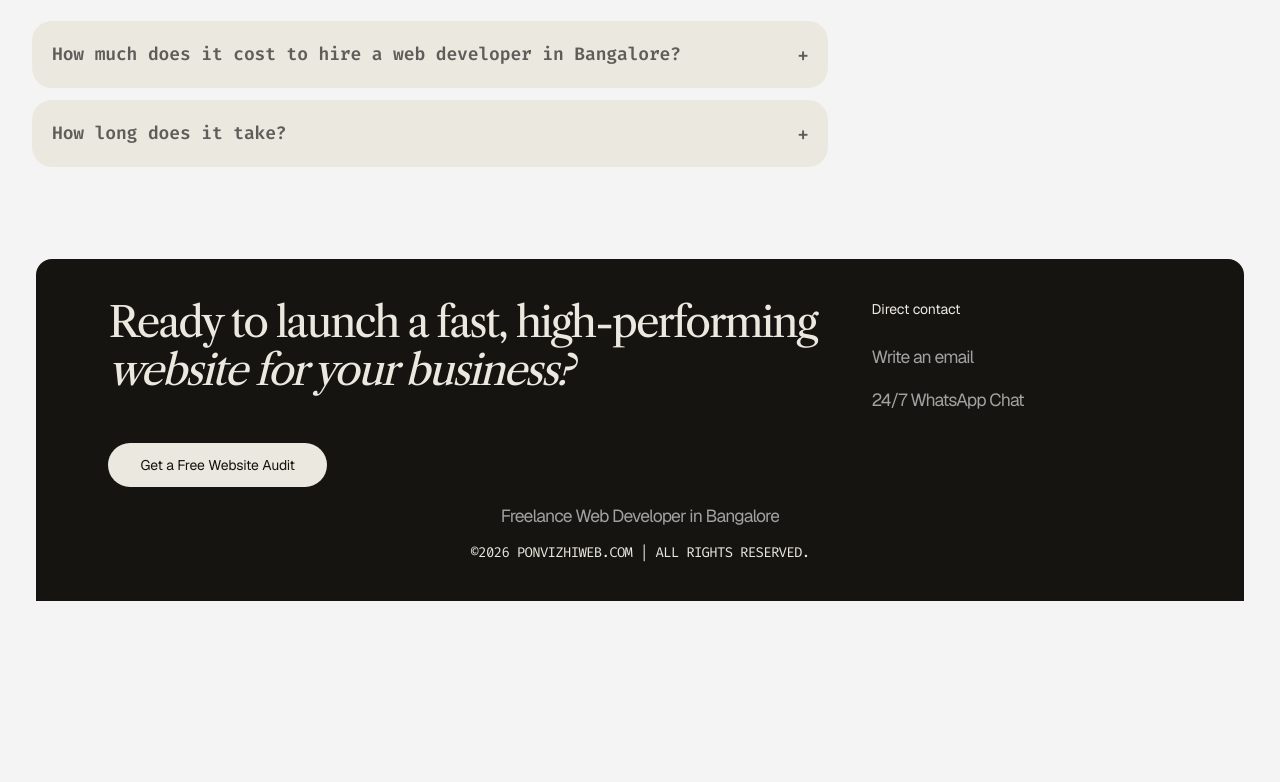
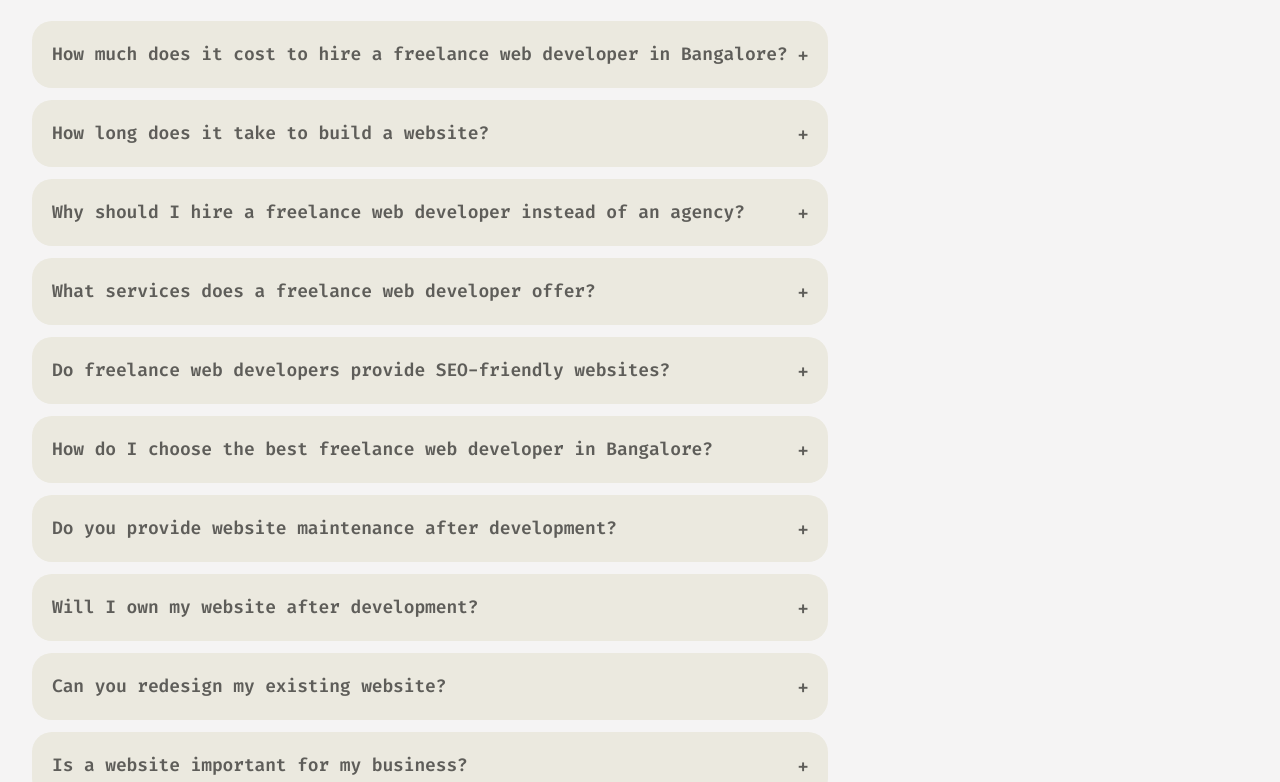
Before and after one commit to ponvizhi/ponvizhi-portfolio, a Next.js app: page /blog/freelance-web-developer-bangalore-guide in a window 1280 px wide. Shown: the part 5532-6314 px from the top of the page. Before the commit the page ends 6133 px from the top, so only its background shows below. Built offline with nearby package versions, Linux system fonts and the light colour scheme.

Commit message:
more faq added to blog detail

```diff
--- a/app/HomeClient.tsx
+++ b/app/HomeClient.tsx
@@ -352,7 +352,7 @@ export default function HomeClient({ blogs = [] }: any) {
         </div>
       </div>
     </section>
-    <section className="section_contact is-gap" id="contact">
+    <section className="section_contact is-gap" id="blog">
       <div className="padding-global">
         <div className="container-large">
           <div className="contact_wrap is-v2">
--- a/app/blog/[slug]/page.tsx
+++ b/app/blog/[slug]/page.tsx
@@ -15,14 +15,69 @@ type FAQ = {
 const faqData: Record<string, FAQ[]> = {
   "freelance-web-developer-bangalore-guide": [
     {
-      question: "How much does it cost to hire a web developer in Bangalore?",
+      question: "How much does it cost to hire a freelance web developer in Bangalore?",
       answer:
-        "It typically ranges from ₹10,000 to ₹1,00,000+ depending on complexity.",
+        "<p>Freelance web developer costs in Bangalore typically range from ₹10,000 to ₹1,50,000+ depending on project complexity, features, and experience level. Simple websites cost less, while custom or eCommerce sites cost more.</p>",
     },
     {
-      question: "How long does it take?",
+      question: "How long does it take to build a website?",
       answer:
-        "Basic: 5–10 days, Business: 2–4 weeks, E-commerce: 3–6 weeks.",
+        "<p>A basic website usually takes 1-2 weeks, while a custom or business website can take 3-6 weeks depending on requirements, revisions, and features.</p>",
+    },
+    {
+      question: "Why should I hire a freelance web developer instead of an agency?",
+      answer:
+        "<p>Freelancers are often more affordable, flexible, and provide direct communication compared to agencies. Businesses prefer freelancers to reduce costs while still getting quality work.</p>",
+    },
+    {
+      question: "What services does a freelance web developer offer?",
+      answer:
+        `<p>A freelance web developer can help with: Website design & development</p>
+      <ul>
+      <li>UI/UX improvements</li>
+      <li>Website redesign</li>
+      <li>SEO optimization</li>
+      <li>Maintenance & support</li>
+      </ul>
+      <p>These services help businesses improve visibility and user experience.</p>
+      `},
+      {
+      question: "Do freelance web developers provide SEO-friendly websites?",
+      answer:
+        "<p>Yes, most professional freelance developers build SEO-optimized websites with fast loading speed, mobile responsiveness, and proper structure.</p>",
+    },
+    {
+      question: "How do I choose the best freelance web developer in Bangalore?",
+      answer:
+      `<p>Look for:</p>
+      <ul>
+      <li>Strong portfolio</li>
+      <li>Client reviews</li>
+      <li>Clear communication</li>
+      <li>Experience in your industry</li>
+      </ul>
+      <p>A good developer focuses on both design and business results.</p>
+      `,
+    },
+    {
+      question: "Do you provide website maintenance after development?",
+      answer:
+        "<p>Yes, many freelancers offer ongoing maintenance, updates, and support to keep your website secure and up-to-date.</p>",
+    },
+    {
+      question: "Will I own my website after development?",
+      answer:
+        "<p>Yes, once the project is completed and payment is done, you fully own your website and its assets.</p>",
+    },
+    {
+      question: "Can you redesign my existing website?",
+      answer:
+        "<p>Yes, freelance developers can improve your current website’s design, speed, and performance to increase conversions.</p>",
+    },
+    {
+      question: "Is a website important for my business?",
+      answer:
+        "<p>Yes, a website increases credibility, visibility, and helps customers find your business online.</p>",
     },
   ],
 
--- a/app/freelance-web-developer-in-bangalore/page.tsx
+++ b/app/freelance-web-developer-in-bangalore/page.tsx
@@ -73,7 +73,7 @@ export default function FreelanceWebDeveloperInBangalore() {
 
           <p className="text-white">Based in India and working with clients across Bangalore including Whitefield, Indiranagar, Electronic City, and Koramangala.</p>
           <div style={{margin: 'auto'}}>
-          <RippleButton title="Book a Free Call" variant="solid" to="#contact"/>
+          <RippleButton title="Book a Free Call" variant="solid" to="/#contact"/>
           </div>
           </div>
         </div>
@@ -107,7 +107,7 @@ With expertise in modern technologies like React, Angular, and Shopify, I ensure
             <div className={styles.stickyDiv}>
         <h2 className="text-white">Services I Offer</h2>
         <p className="text-white">Our only call where you won't learn anything. You get setup with us and we learn about you. We take over admin stresses from you.</p>
-        <RippleButton title="Book a Free Call" variant="solid" to="#contact"/>
+        <RippleButton title="Book a Free Call" variant="solid" to="/#contact"/>
         </div>
         </div>
 <div className={styles.swiperWrapper}>
@@ -146,7 +146,7 @@ With expertise in modern technologies like React, Angular, and Shopify, I ensure
         <div className={styles.leftTitle}>
         <h2>Our process</h2>
         <p>From concept to launch, we craft user-friendly, visually striking websites tailored to your brand.</p>
-        <RippleButton title="Book a Free Call" variant="solid" to="#contact"/>
+        <RippleButton title="Book a Free Call" variant="solid" to="/#contact"/>
         </div>
         <ProcessCarousel />
         </div>
--- a/app/globals.css
+++ b/app/globals.css
@@ -1868,8 +1868,7 @@ gap: 30px;
 p, blockquote, label, li{
         font-size: 16px;
 } .processSlider{
-    padding: -10px;
-        padding-bottom: 50px;
+    padding: 10px 0px 50px !important;
 }
    .processSlider .reviews_slider-button-wrap {
         display: flex;
--- a/app/styles/service_style.module.css
+++ b/app/styles/service_style.module.css
@@ -1,6 +1,9 @@
 :global(.header){
     position: fixed !important;
     width: 100%;
+}
+:global(.reviews_slider-button-wrap){
+    top: 50%
 }
 .serviceHero{
     background: #2e2c25;
--- a/components/FAQAccordion.tsx
+++ b/components/FAQAccordion.tsx
@@ -43,9 +43,9 @@ const FAQAccordion = ({ faqs }: FAQAccordionProps) => {
           </button>
 
           {activeIndex === index && (
-            <p id={`faq-${index}`} style={{ marginTop: "8px", color: "#555" }}>
-              {faq.answer}
-            </p>
+            <div id={`faq-${index}`} style={{ marginTop: "8px", color: "#555" }}
+  dangerouslySetInnerHTML={{ __html: faq.answer }}
+/>
           )}
         </div>
       ))}
```
